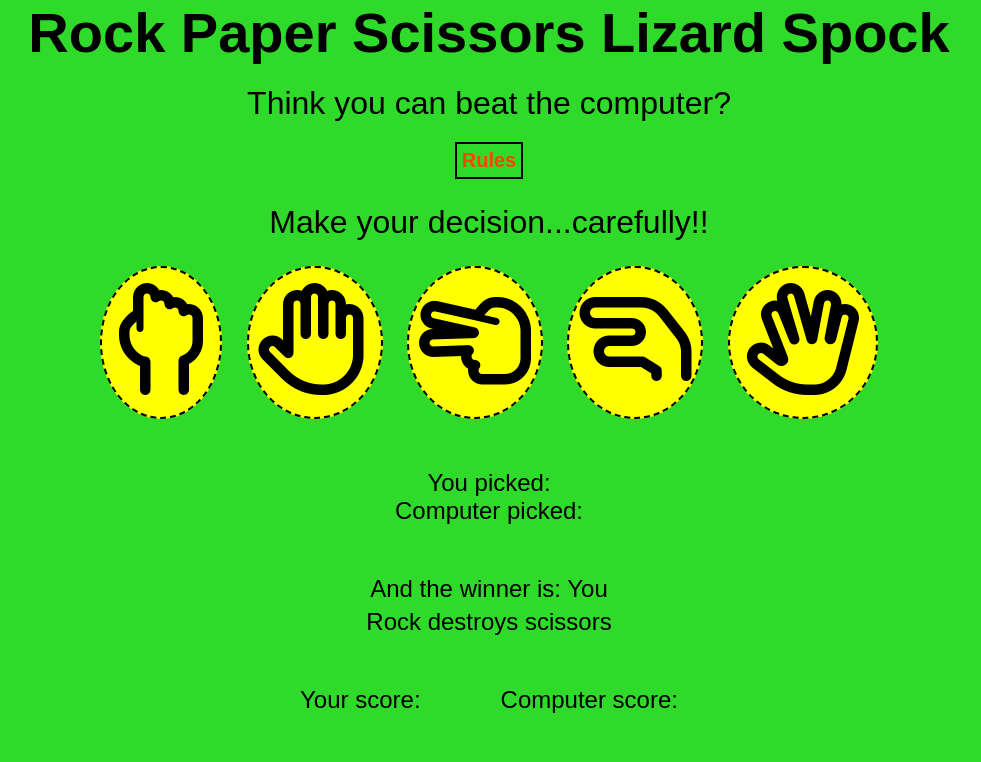
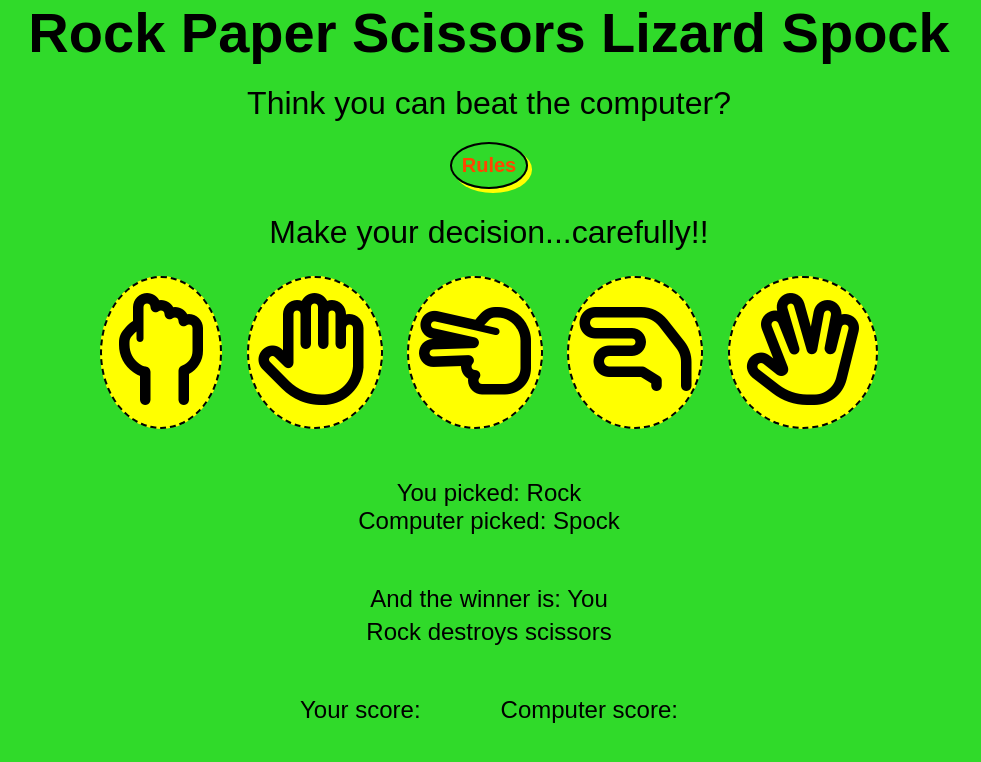
Before and after one commit to conor-b1995/p2-rockPaperScissors, a plain HTML site: page index.html in a window 1280 px wide. Both pictures are taken after a click on the button 312 px from the left and 342 px from the top of the page. Shown: the whole page, without its empty margins (151-1132 px from the left). Drawn offline with Linux system fonts and the light colour scheme; a web font is replaced by a local one.

Commit message:
Return computer choice and print the user and computer choices to the DOM

```diff
--- a/assets/css/style.css
+++ b/assets/css/style.css
@@ -43,13 +43,21 @@ header>p {
     background-color: transparent;
     color: orangered;
     border: 2px solid black;
-    padding: 5px;
+    padding: 10px;
+
+    border-radius: 50%;
+    box-shadow: 4px 4px yellow;
 }
 
 .btn-rules:hover {
     color: black;
     background-color: orangered;
     cursor: pointer;
+}
+
+.btn-rules:active {
+    box-shadow: 2px 2px yellow;
+    transform: translateY(2px);
 }
 
 .buttons {
--- a/assets/js/script.js
+++ b/assets/js/script.js
@@ -3,17 +3,25 @@ let paper = document.getElementById('paper');
 let scissors = document.getElementById('scissors');
 let lizard = document.getElementById('lizard');
 let spock = document.getElementById('spock');
+let userChoice = document.getElementById('user-choice')
+let compChoice = document.getElementById('comp-choice')
+
 
 function game(usersPick) {
-    console.log(usersPick)
+    let computerChoice = randomComputerChoice();
+
+    // console.log(usersPick);
+    // console.log(computerChoice);
+    userChoice.innerHTML = usersPick;
+    compChoice.innerHTML = computerChoice;
 }
 
 function randomComputerChoice() {
-    const choices = ['rock', 'paper', 'scissors', 'lizard', 'spock']
+    const choices = ['Rock', 'Paper', 'Scissors', 'Lizard', 'Spock']
 
     const randomNumber = Math.floor(Math.random() * 5)
 
-    console.log(randomNumber)
+    return choices[randomNumber];
 }
 
 randomComputerChoice();
@@ -34,7 +42,7 @@ function usersOptions() {
     })
 
     lizard.addEventListener('click', function () {
-        game('Liazrd')
+        game('Lizard')
     })
 
     spock.addEventListener('click', function () {
--- a/index.html
+++ b/index.html
@@ -59,8 +59,8 @@
 
     <div class="choices">
 
-        <p id="user-choice">You picked: </p>
-        <p id="comp-choice">Computer picked: </p>
+        <p>You picked: <span id="user-choice"></span></p>
+        <p>Computer picked: <span id="comp-choice"></span></p>
 
     </div>
 
```
